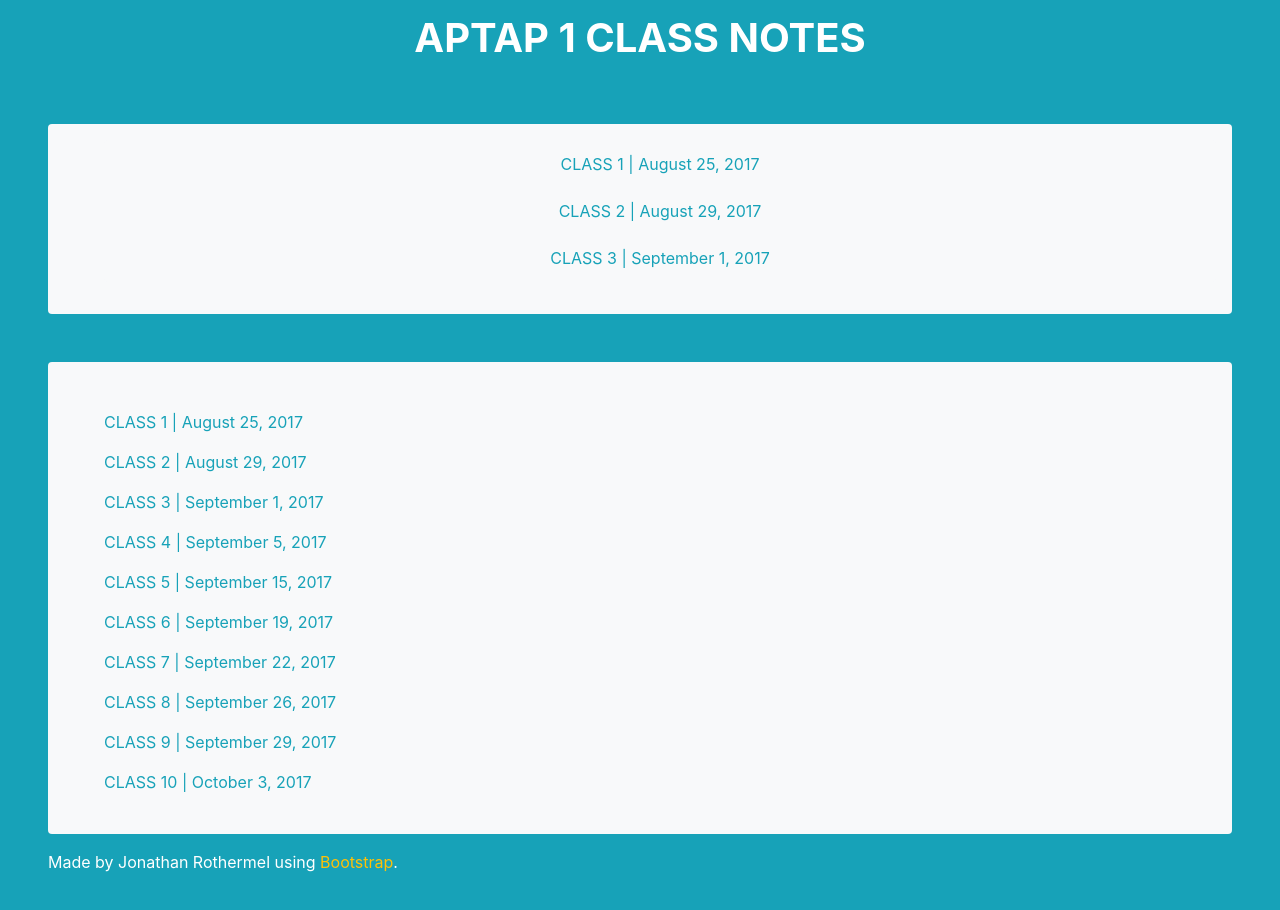
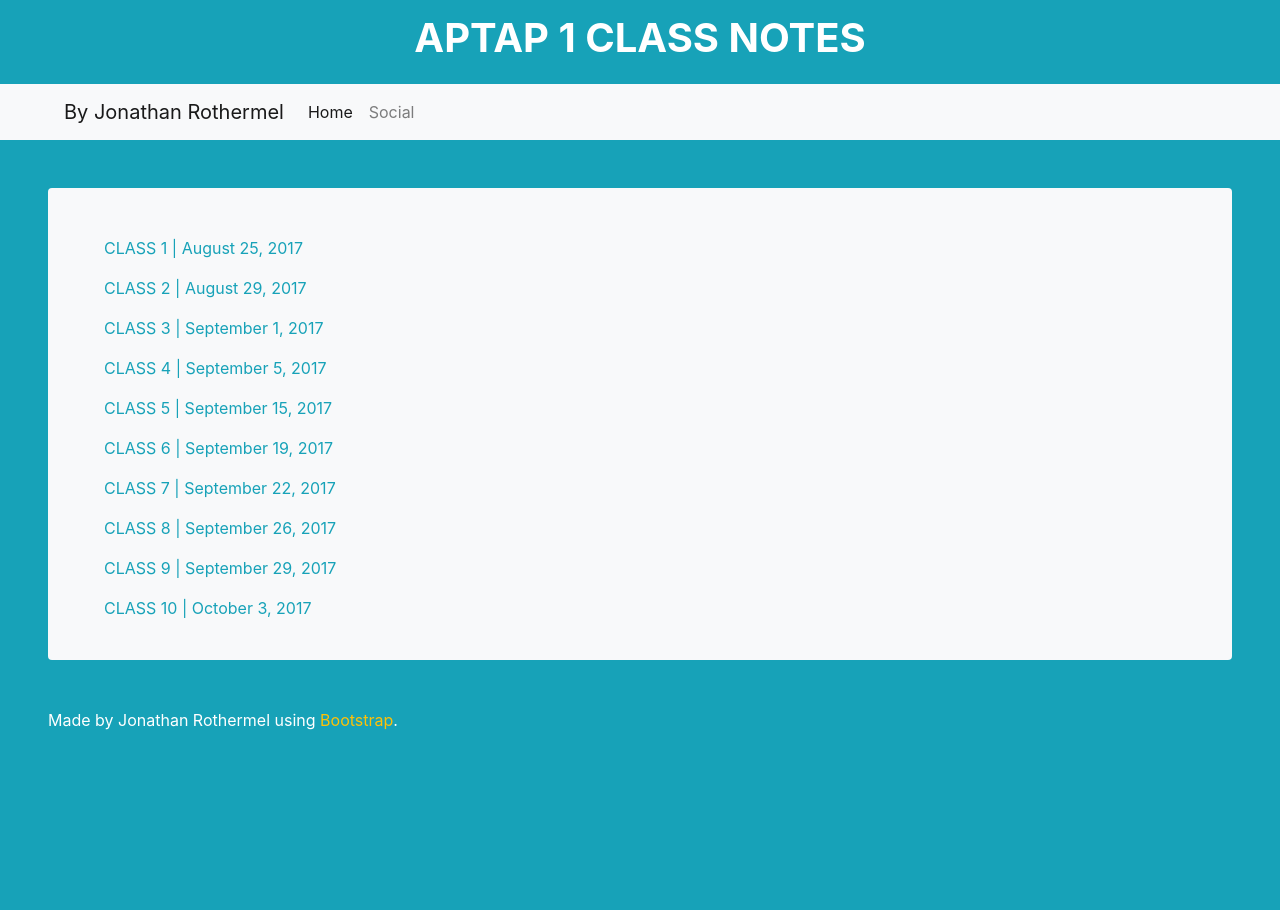
Before and after one commit to jonrothermel/aptap-one-notes, a plain HTML site: page index.html in a window 1280 px wide. After the commit the page ends 800 px from the top, so only its background shows below. Drawn offline with nearby package versions, Linux system fonts and the light colour scheme; files whose address does not match are found by name.

Commit message:
Add files via upload

```diff
--- a/index.html
+++ b/index.html
@@ -18,21 +18,29 @@
 
   <header>
     <h1 class="text-center p-3 font-weight-bold">APTAP 1 CLASS NOTES</h1>
+
+    <nav class="navbar navbar-expand-lg navbar-light bg-light">
+  <button class="navbar-toggler" type="button" data-toggle="collapse" data-target="#navbarTogglerDemo01" aria-controls="navbarTogglerDemo01" aria-expanded="false" aria-label="Toggle navigation">
+    <span class="navbar-toggler-icon"></span>
+  </button>
+  <div class="collapse navbar-collapse pl-5" id="navbarTogglerDemo01">
+    <a class="navbar-brand" href="#">By Jonathan Rothermel</a>
+    <ul class="navbar-nav mr-auto mt-2 mt-lg-0">
+      <li class="nav-item active">
+        <a class="nav-link" href="#">Home <span class="sr-only">(current)</span></a>
+      </li>
+      <li class="nav-item">
+        <a class="nav-link" href="https://www.instagram.com/jonathanrothermel/">Social</a>
+      </li>
+    </ul>
+  </div>
+</nav>
+
   </header>
   <body class="bg-info text-white">
 
-
-    <div class="bg-light text-info text-center rounded p-3 m-5 list-group">
-      <ul>
-        <li class="list-group-item bg-light border-light">CLASS 1 | August 25, 2017</li>
-        <li class="list-group-item bg-light border-light">CLASS 2 | August 29, 2017</li>
-        <li class="list-group-item bg-light border-light">CLASS 3 | September 1, 2017</li>
-      </ul>
-
-    </div>
-
     <!-- As a heading -->
-    <nav class="navbar navbar-light bg-light rounded pt-5 ml-5 mr-5">
+    <nav class="navbar navbar-light bg-light rounded pt-5 m-5">
 
     <ul>
 
@@ -58,6 +66,7 @@
     </ul>
     </nav>
 
+
   </body>
 
   <footer>
```
